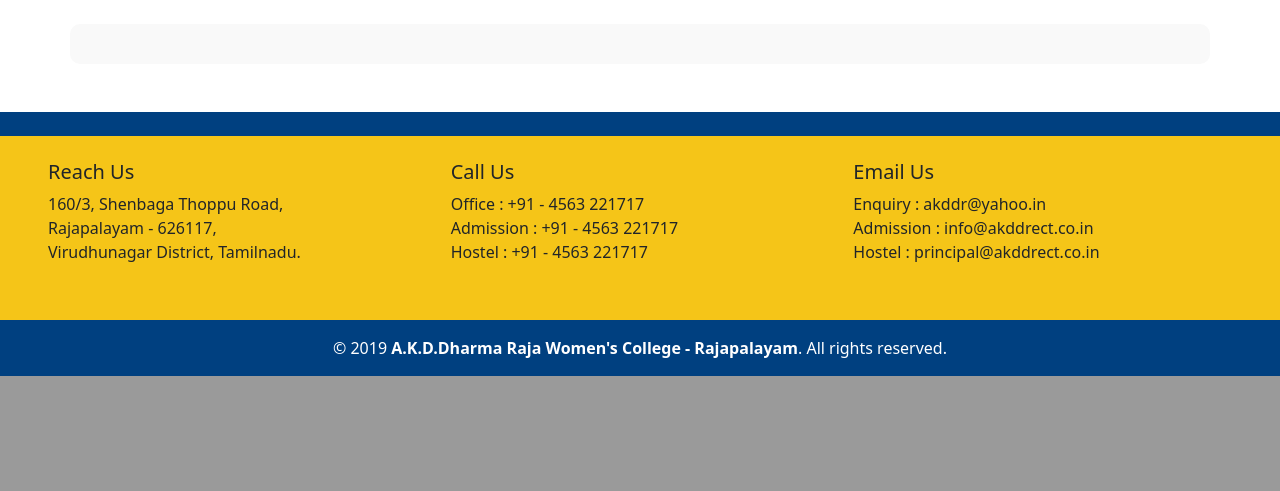
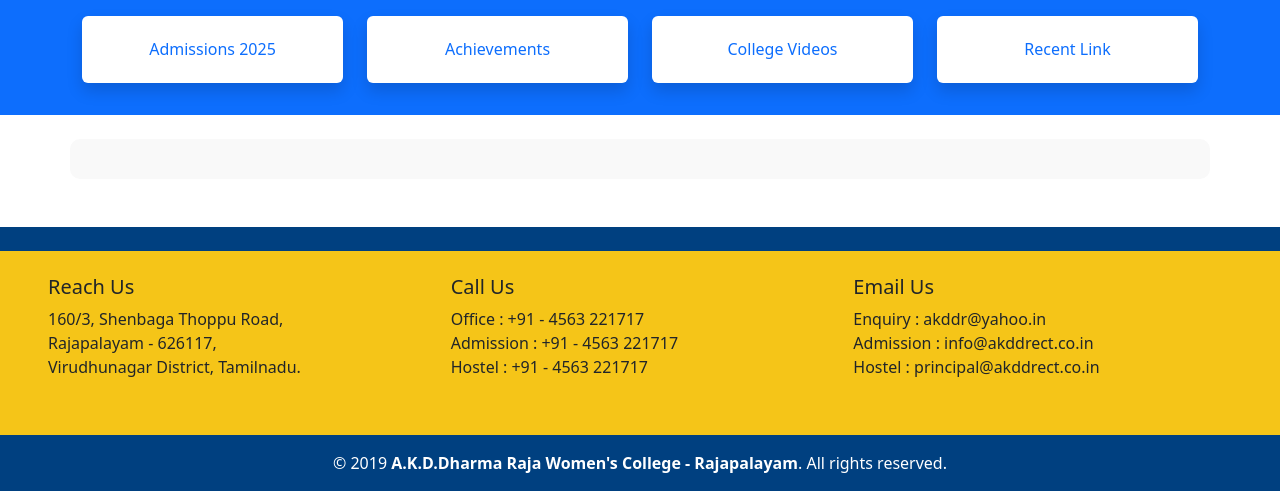
Before and after one commit to veni-56/college_site, a Django app: page / in a window 1280 px wide. Shown: the part 884-1375 px from the top of the page. Before the commit the page ends 1260 px from the top, so only its background shows below. Run offline with Django 5.2, Linux system fonts and the light colour scheme; data comes from the database, SQL or seed files in the repository; both versions use the stored data as it was after the commit.

Commit message:
Add index.html and db.sqlite3

```diff
--- a/homepage/templates/homepage/index.html
+++ b/homepage/templates/homepage/index.html
@@ -32,8 +32,50 @@
     <span class="visually-hidden">Next</span>
   </button>
 </div>
+
+
+<!-- 🔽 Section Below Slider with Icon Buttons -->
+<div class="container-fluid bg-primary text-white py-3">
+  <div class="container">
+    <div class="row text-center">
+
+      <!-- 🔵 Box 1 -->
+      <div class="col-6 col-md-3 mb-3">
+        <div class="bg-white text-primary rounded py-3 shadow">
+          <i class="bi bi-bank fs-1"></i>
+          <h6 class="mt-2">Admissions 2025</h6>
+        </div>
+      </div>
+
+      <!-- 🔵 Box 2 -->
+      <div class="col-6 col-md-3 mb-3">
+        <div class="bg-white text-primary rounded py-3 shadow">
+          <i class="bi bi-layers fs-1"></i>
+          <h6 class="mt-2">Achievements</h6>
+        </div>
+      </div>
+
+      <!-- 🔵 Box 3 -->
+      <div class="col-6 col-md-3 mb-3">
+        <div class="bg-white text-primary rounded py-3 shadow">
+          <i class="bi bi-play-circle fs-1"></i>
+          <h6 class="mt-2">College Videos</h6>
+        </div>
+      </div>
+
+      <!-- 🔵 Box 4 -->
+      <div class="col-6 col-md-3 mb-3">
+        <div class="bg-white text-primary rounded py-3 shadow">
+          <i class="bi bi-file-earmark-text fs-1"></i>
+          <h6 class="mt-2">Recent Link</h6>
+        </div>
+      </div>
+
+    </div>
+  </div>
+</div>
 {% endblock %}
 
 {% block content %}
-<!-- Optional additional content inside container -->
+
 {% endblock %}
```
Also changed, not shown: db.sqlite3.
